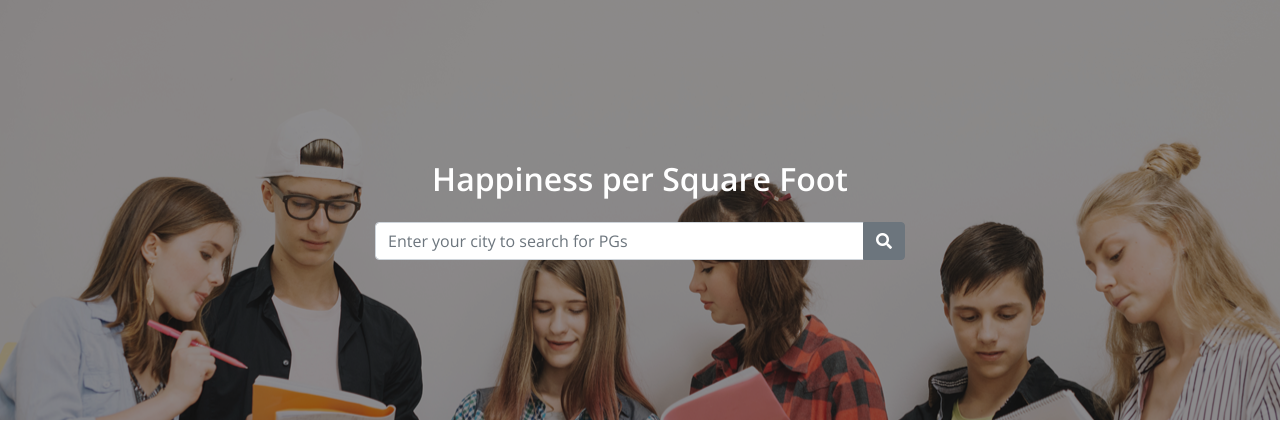
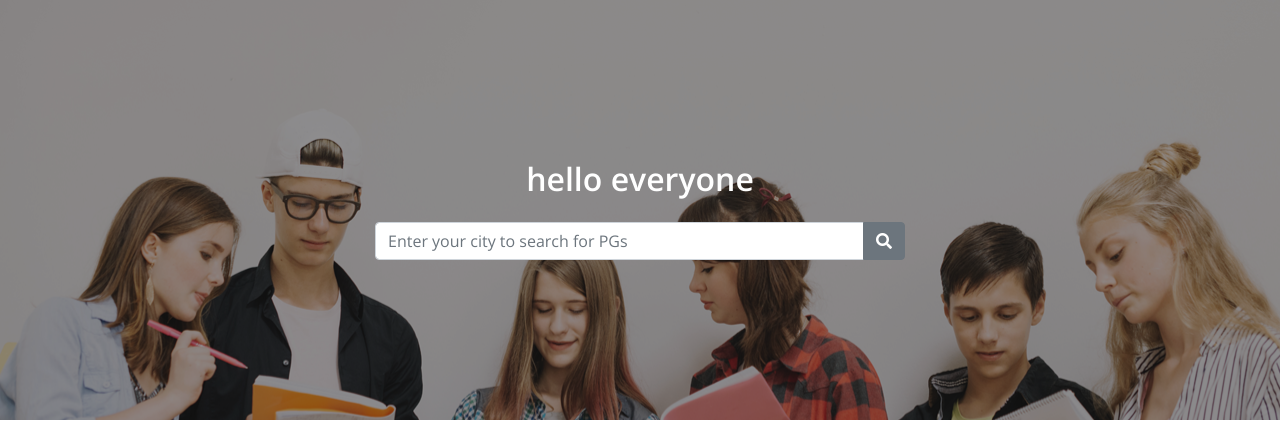
Before and after one commit to theav21/projectPG, a PHP site: page / in a window 1280 px wide. Shown: the part 66-490 px from the top of the page. Run offline with PHP 8.4, Linux system fonts and the light colour scheme; some libraries are stand-ins or nearby versions.

Commit message:
changed tagline

```diff
--- a/index.php
+++ b/index.php
@@ -21,7 +21,7 @@ session_start();
     ?>
 
     <div class="banner-container">
-        <h2 class="white pb-3">Happiness per Square Foot</h2>
+        <h2 class="white pb-3">hello everyone</h2>
 
         <form id="search-form" action="property_list.php" method="GET">
             <div class="input-group city-search">
```
